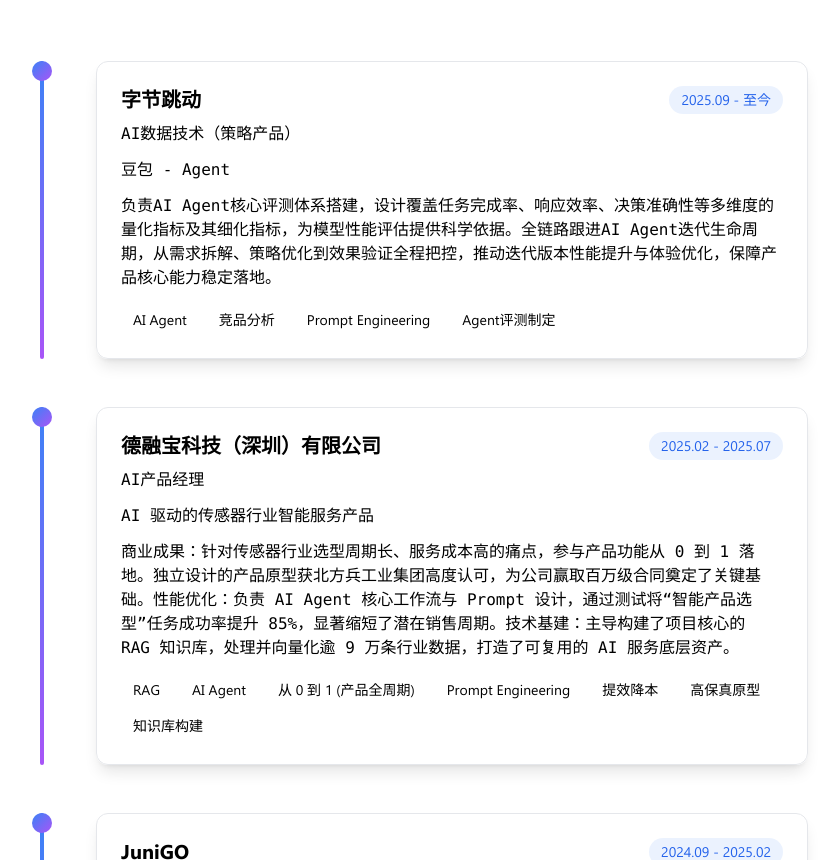
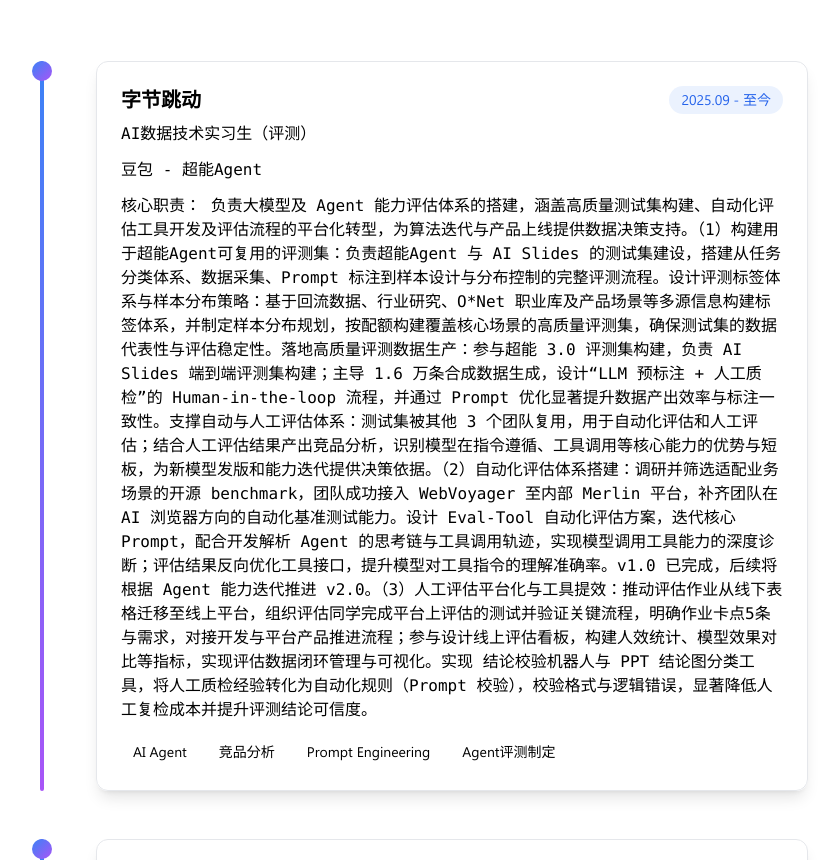
Before and after one commit to chen-cdd/weiduo-portfolio, a Next.js app: page / in a window 1280 px wide. Shown: the part 11140-12000 px from the top of the page, without its empty margins (216-1055 px from the left). Built offline with nearby package versions, Linux system fonts and the light colour scheme.

Commit message:
字节实习经历

```diff
--- a/src/app/page.tsx
+++ b/src/app/page.tsx
@@ -326,10 +326,10 @@
             {[
               {
                 company: "字节跳动",
-                position: "AI数据技术（策略产品）",
-                project: "豆包 - Agent",
+                position: "AI数据技术实习生（评测）",
+                project: "豆包 - 超能Agent",
                 period: "2025.09 - 至今",
-                description: "负责AI Agent核心评测体系搭建，设计覆盖任务完成率、响应效率、决策准确性等多维度的量化指标及其细化指标，为模型性能评估提供科学依据。全链路跟进AI Agent迭代生命周期，从需求拆解、策略优化到效果验证全程把控，推动迭代版本性能提升与体验优化，保障产品核心能力稳定落地。",
+                description: "核心职责： 负责大模型及 Agent 能力评估体系的搭建，涵盖高质量测试集构建、自动化评估工具开发及评估流程的平台化转型，为算法迭代与产品上线提供数据决策支持。（1）构建用于超能Agent可复用的评测集：负责超能Agent 与 AI Slides 的测试集建设，搭建从任务分类体系、数据采集、Prompt 标注到样本设计与分布控制的完整评测流程。设计评测标签体系与样本分布策略：基于回流数据、行业研究、O*Net 职业库及产品场景等多源信息构建标签体系，并制定样本分布规划，按配额构建覆盖核心场景的高质量评测集，确保测试集的数据代表性与评估稳定性。落地高质量评测数据生产：参与超能 3.0 评测集构建，负责 AI Slides 端到端评测集构建；主导 1.6 万条合成数据生成，设计“LLM 预标注 + 人工质检”的 Human-in-the-loop 流程，并通过 Prompt 优化显著提升数据产出效率与标注一致性。支撑自动与人工评估体系：测试集被其他 3 个团队复用，用于自动化评估和人工评估；结合人工评估结果产出竞品分析，识别模型在指令遵循、工具调用等核心能力的优势与短板，为新模型发版和能力迭代提供决策依据。（2）自动化评估体系搭建：调研并筛选适配业务场景的开源 benchmark，团队成功接入 WebVoyager 至内部 Merlin 平台，补齐团队在 AI 浏览器方向的自动化基准测试能力。设计 Eval-Tool 自动化评估方案，迭代核心 Prompt，配合开发解析 Agent 的思考链与工具调用轨迹，实现模型调用工具能力的深度诊断；评估结果反向优化工具接口，提升模型对工具指令的理解准确率。v1.0 已完成，后续将根据 Agent 能力迭代推进 v2.0。（3）人工评估平台化与工具提效：推动评估作业从线下表格迁移至线上平台，组织评估同学完成平台上评估的测试并验证关键流程，明确作业卡点5条与需求，对接开发与平台产品推进流程；参与设计线上评估看板，构建人效统计、模型效果对比等指标，实现评估数据闭环管理与可视化。实现 结论校验机器人与 PPT 结论图分类工具，将人工质检经验转化为自动化规则（Prompt 校验），校验格式与逻辑错误，显著降低人工复检成本并提升评测结论可信度。",
                 technologies: ["AI Agent", "竞品分析", "Prompt Engineering", "Agent评测制定"]
               },
               {
```
